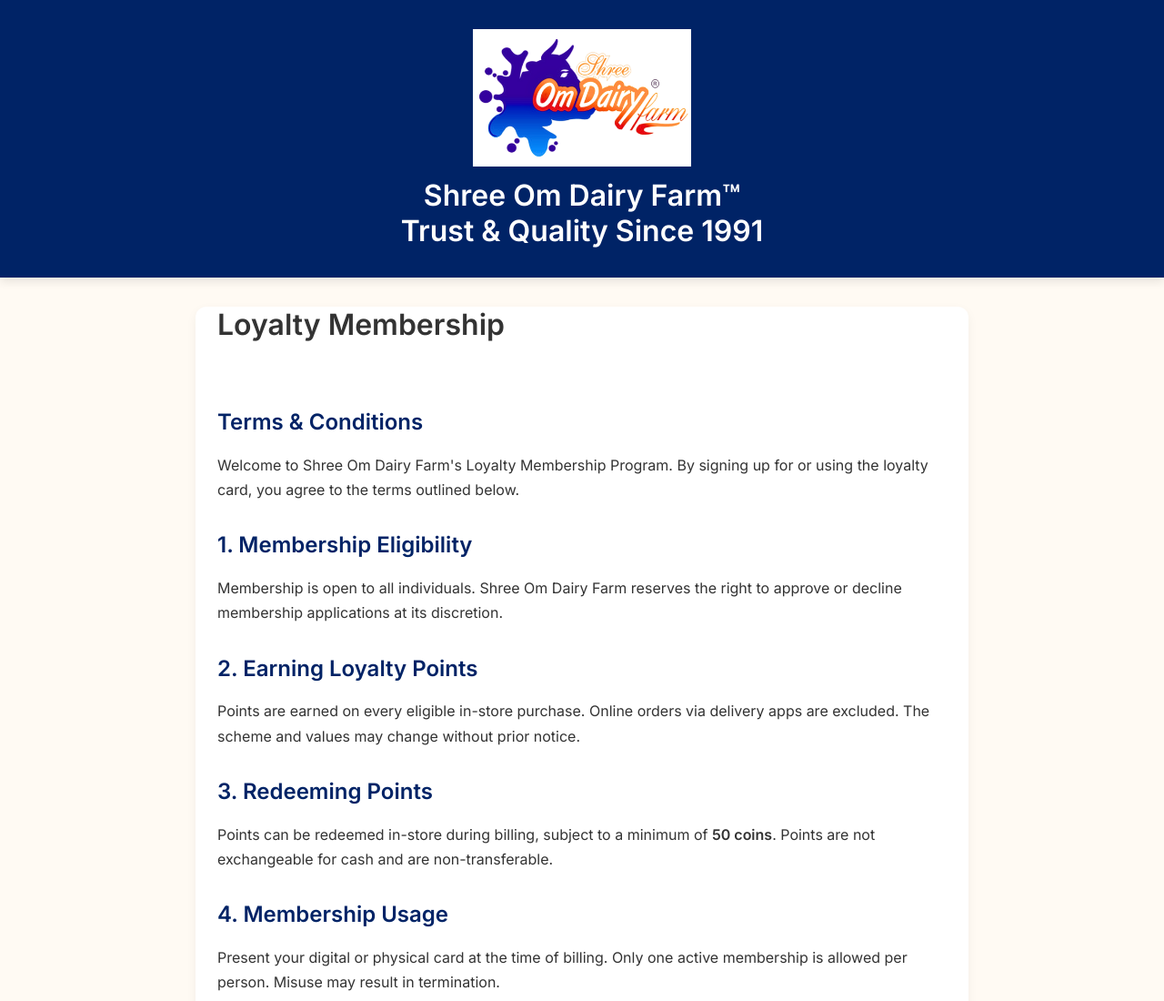
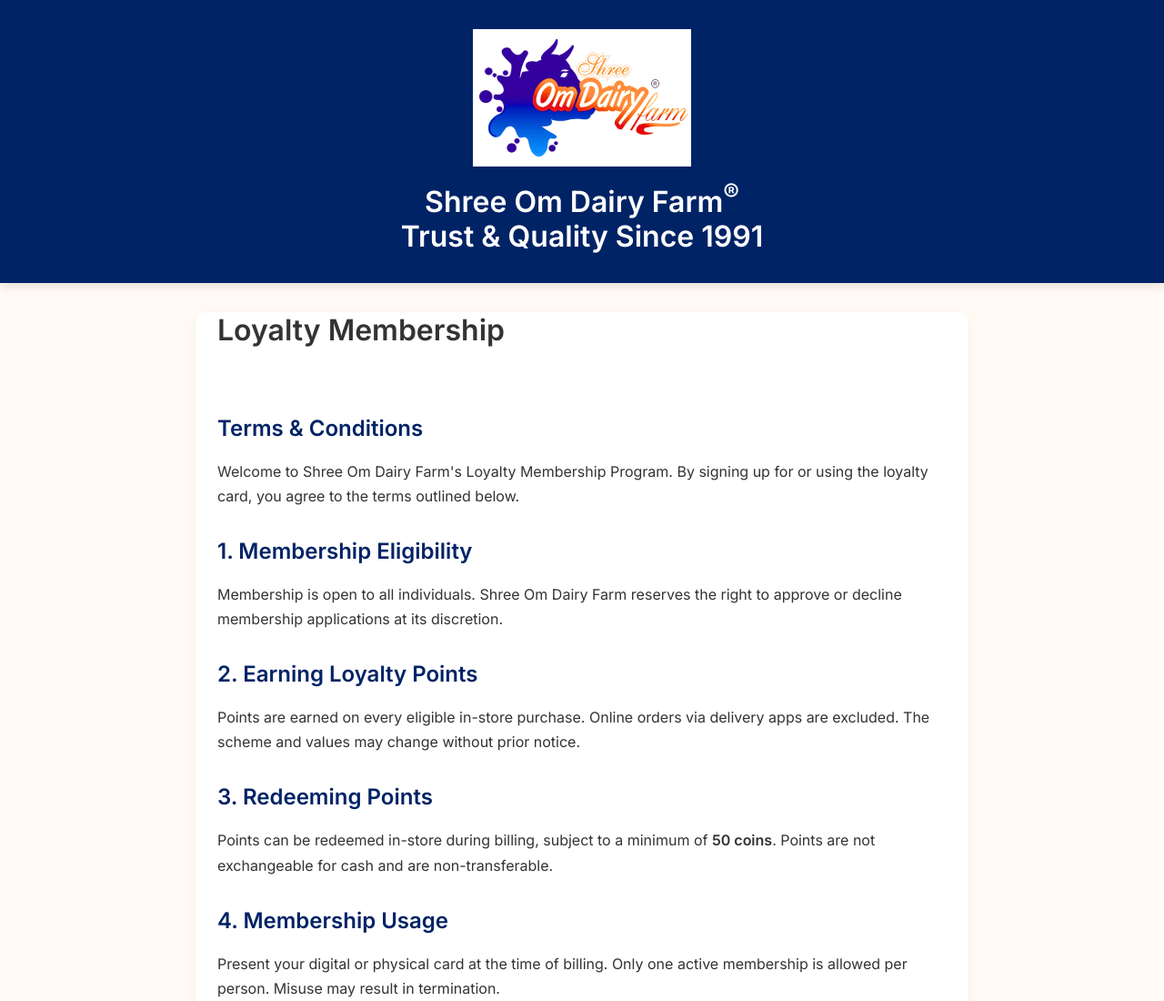
Before and after one commit to CasperOm/Loyalty-Membership-TnC, a plain HTML site: page index.html in a window 1280 px wide. Shown: the top 1100 px of the page at 91% size. Drawn offline with Linux system fonts and the light colour scheme.

Commit message:
Update index.html

```diff
--- a/index.html
+++ b/index.html
@@ -113,7 +113,7 @@
 <body>
   <header>
     <img src="logo.png" alt="Shree Om Dairy Farm Logo" style="max-width: 240px; height: auto; margin-bottom: 0.5rem;">
-    <h1>Shree Om Dairy Farm™<br>Trust & Quality Since 1991</h1>
+    <h1>Shree Om Dairy Farm<sup>®</sup><br>Trust & Quality Since 1991</h1>
   </header>
 
   <div class="container">
```
